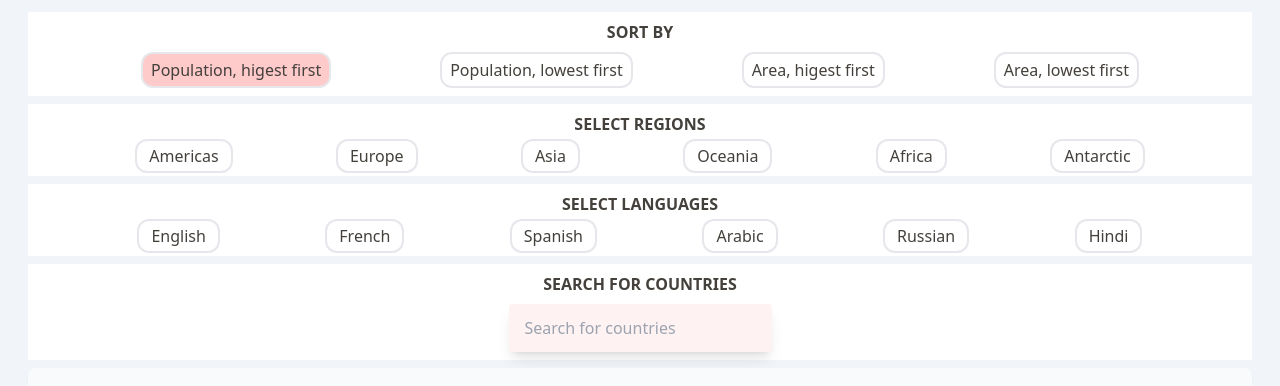
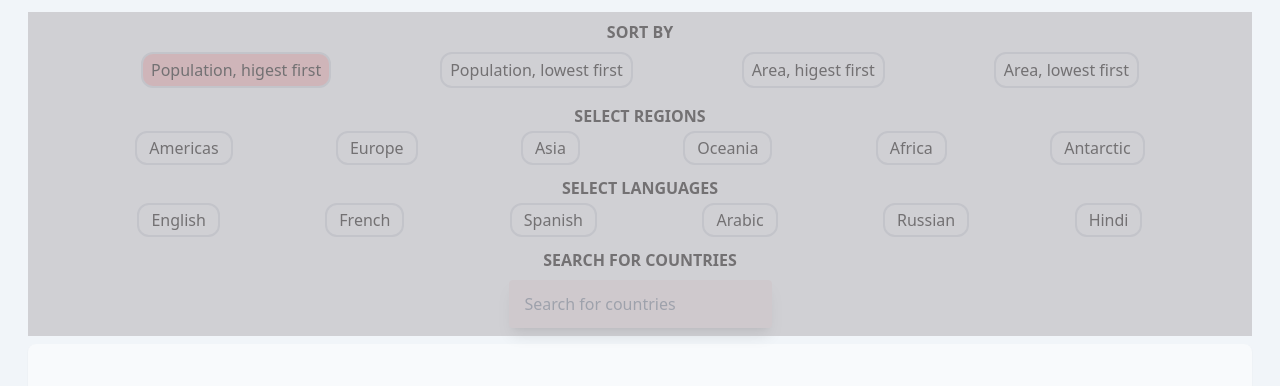
Before and after one commit to hens-virtuella-varld/countries-info-app, a Nuxt app: page / in a window 1280 px wide. Both pictures are taken after a click on the button "Russia". Shown: the top 386 px of the page. Built offline with nearby package versions, Linux system fonts and the light colour scheme.

Commit message:
feat: block select and search features when showing SelectedCountry

```diff
--- a/pages/index.vue
+++ b/pages/index.vue
@@ -2,7 +2,15 @@
   <main
     class="font-sans text-stone-700 w-full flex flex-col items-center bg-slate-100"
   >
-    <section class="flex flex-col max-xl:w-full xl:w-[78rem] p-3 gap-y-2">
+    <section
+      class="flex flex-col max-xl:w-full xl:w-[78rem] p-3 gap-y-2"
+    >
+      <section class="relative">
+        <section
+          v-if="selectedCountry"
+          class="absolute top-0 left-0 w-full h-full bg-zinc-400 opacity-50"
+        ></section>
+        <section>
           <OrderSelector
             :name="'Sort by'"
             :sortOrder="sortOrder"
@@ -21,6 +29,8 @@
             @select="setSelectedLanguages"
           />
           <CountrySearcher @search="setSearchInput" />
+        </section>
+      </section>
 
       <section v-if="selectedCountry">
         <SelectedCountry
```
Lines whose indentation alone changed are shown as unchanged.
